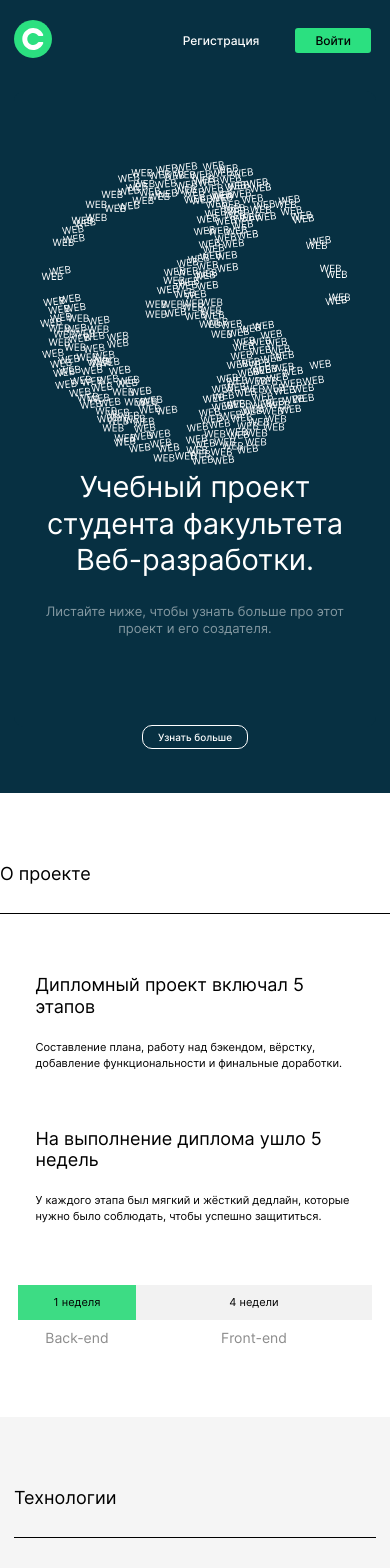
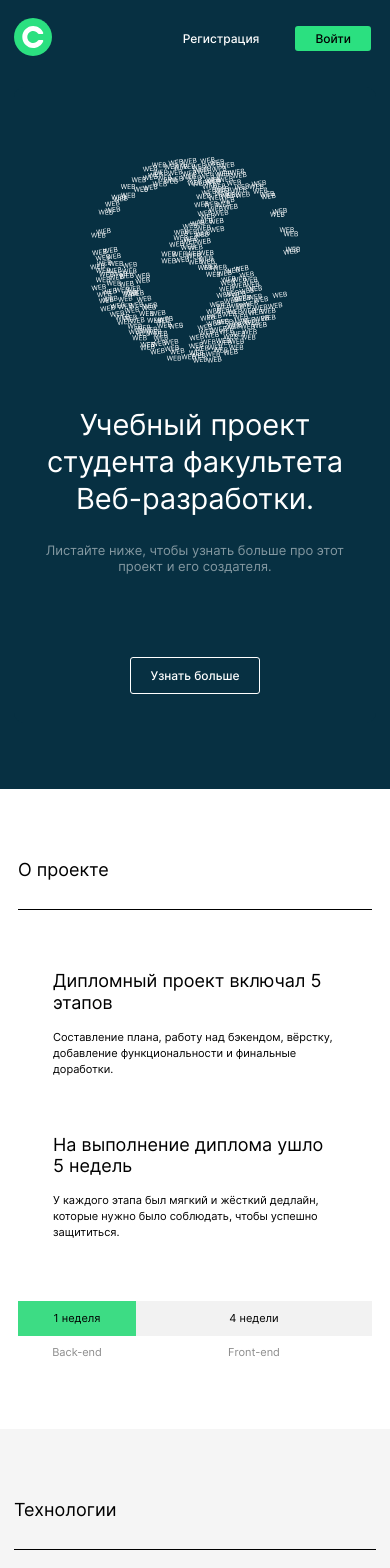
Before and after one commit to Flipster99964/movies-explorer-frontend, a React (Create React App) app: page / in a window 390 px wide. Shown: the top 1568 px of the page. Built offline with nearby package versions, Linux system fonts and the light colour scheme.

Commit message:
исправить некоторые ошибки на главной странице

```diff
--- a/src/components/AboutMe/AboutMe.css
+++ b/src/components/AboutMe/AboutMe.css
@@ -5,13 +5,15 @@
 
   @media (max-width: 786px) {
     .about-me {
-      padding: 90px 0 0;
+      max-width: 668px;
+      padding: 90px 50px 0;
     }
   }
 
   @media (max-width: 500px) {
     .about-me {
-      padding: 70px 0 0;
+      max-width: 292px;
+      padding: 70px 14px 0;
     }
   }
 
@@ -57,7 +59,7 @@
 
   @media (max-width: 768px) {
     .student {
-      padding-top: 62px;
+      padding-top: 66px;
       gap: 49px;
     }
   }
--- a/src/components/AboutProject/AboutProject.css
+++ b/src/components/AboutProject/AboutProject.css
@@ -5,31 +5,32 @@
 
   @media (max-width: 768px) {
     .about {
-      padding: 90px 0;
+      padding: 90px 50px;
       max-width: 100%
     }
   }
 
   @media (max-width: 500px) {
     .about {
-      padding: 70px 0;
+      padding: 70px 18px;
+      max-width: 100%
     }
   }
 
   .about__cards {
-    max-width: calc(100% - 140px);
+    max-width: 100%;
     padding-top: 70px;
     display: flex;
     align-items: center;
     justify-content: center;
-    gap: 30px;
+    gap: 40px;
     margin-bottom: 110px;
   }
 
   @media (max-width: 768px) {
     .about__cards {
       margin: auto;
-      max-width: calc(100% - 100px);
+      max-width: 100%;
       gap: 30px;
       margin-bottom: 93px;
     }
--- a/src/components/Header/Header.css
+++ b/src/components/Header/Header.css
@@ -3,7 +3,7 @@
     justify-content: stretch;
     color: #fff;
     background-color: #073042;
-    padding: 20px 0;
+    padding: 18px 0;
     flex-flow: row wrap;
   }
 
--- a/src/components/NavTab/NavTab.css
+++ b/src/components/NavTab/NavTab.css
@@ -4,11 +4,12 @@
   }
 
   .nav-tab__link {
+    margin: auto;
     border: 1px solid #ffff;
     margin-top: 156px;
     padding: 10px 20px;
     background-color: #073042;
-    border-radius: 10px;
+    border-radius: 3px;
     color: #fff;
     text-decoration: none;
     font-size: 12px;
@@ -24,8 +25,8 @@
 
   @media (max-width: 500px) {
     .nav-tab__link {
-      padding: 5px 15px;
-      font-size: 10px;
+      padding: 10px 20px;
+      font-size: 12px;
       line-height: 1.6;
     }
   }
@@ -43,11 +44,3 @@
       margin-top: 90px;
     }
   }
-
-  @media (max-width: 500px) {
-    .nav-tab__link {
-      padding: 5px 15px;
-      font-size: 10px;
-      line-height: 1.6;
-    }
-  }
--- a/src/components/Promo/Promo.css
+++ b/src/components/Promo/Promo.css
@@ -91,7 +91,9 @@
 
   @media (max-width: 500px) {
     .promo__image {
-      margin: auto;
+      width: 210px;
+      height: 206px;
+      margin-bottom: 44px;
       grid-column-start: 0;
     }
   }
--- a/src/components/Promo/Promo.js
+++ b/src/components/Promo/Promo.js
@@ -17,7 +17,7 @@ function Promo() {
       <NavTab />
       </dev>
       <nav className="promo__image">
-      <PromoImage/>
+      <PromoImage className="promo__image"/>
         </nav>
     </section>
   );
--- a/src/components/Roadmap/Roadmap.css
+++ b/src/components/Roadmap/Roadmap.css
@@ -49,14 +49,14 @@
 
 @media (max-width: 768px) {
   .roadmap {
-    max-width: calc(100% - 100px);
+    max-width: 100%;
     margin: auto;
   }
 }
 
 @media (max-width: 500px) {
   .roadmap {
-    max-width: calc(100% - 36px);
+    max-width: 100%;
   }
 }
 
@@ -69,3 +69,15 @@
   margin: 0;
   color: #8b8b8b;
 }
+
+@media (max-width: 768px) {
+  .roadmap__title {
+    font-size: 14px;
+  }
+}
+
+@media (max-width: 500px) {
+  .roadmap__title {
+    font-size: 11px;
+  }
+}
--- a/src/components/Sidebar/Sidebar.css
+++ b/src/components/Sidebar/Sidebar.css
@@ -4,7 +4,7 @@
     bottom: 0;
     left: 0;
     right: 0;
-    background-color: rgba(0, 0, 0, 0.2);
+    background-color: rgba(0, 0, 0, 0.3);
     visibility: hidden;
     opacity: 0;
     transition: all 0.2s ease-in-out;
@@ -20,7 +20,7 @@
     box-sizing: border-box;
     width: 521px;
     height: 100vh;
-    background-color: #202020;
+    background-color: #FFFFFF;
     position: fixed;
     top: 0;
     right: 0;
--- a/src/components/TextCard/TextCard.css
+++ b/src/components/TextCard/TextCard.css
@@ -15,6 +15,7 @@
   @media (max-width: 768px) {
     .text-card__title {
       font-size: 18px;
+      margin-bottom: 16px;
     }
   }
 
@@ -29,7 +30,7 @@
 
   @media (max-width: 768px) {
     .text-card__description {
-      width: 319px;
+      max-width: 319px;
       font-size: 12px;
       line-height: 1.5;
     }
@@ -37,11 +38,24 @@
 
   @media (max-width: 500px) {
     .text-card__description {
+      max-width: 284px;
       font-size: 11px;
       line-height: 1.45;
     }
   }
 
   .text-card {
-    max-width: calc(100% -10px);
+    max-width: 550px;
   }
+
+  @media (max-width: 768px) {
+    .text-card {
+      max-width: calc(100% -10px);
+    }
+  }
+
+  @media (max-width: 500px) {
+    .text-card {
+      max-width: 284px;
+    }
+  }
```
Also changed, not shown: src/components/Icons/PromoImage.js.
